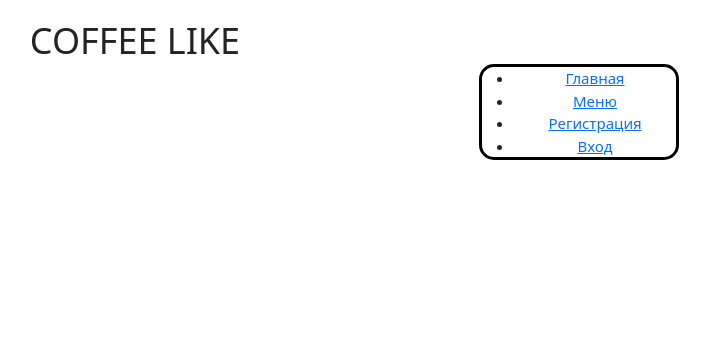
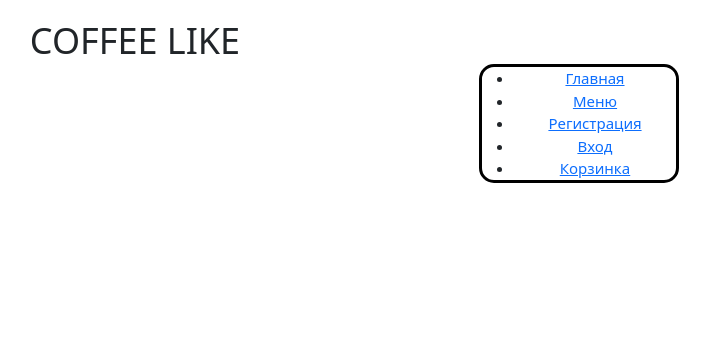
Before and after one commit to LilFreezyV/Web_project, a Flask app: page / in a window 1280 px wide. Shown: the top 342 px of the page, without its empty margins (505-1215 px from the left). Run offline with Flask 3, Linux system fonts and the light colour scheme.

Commit message:
Добавил корзину

```diff
--- a/templates/base.html
+++ b/templates/base.html
@@ -17,6 +17,8 @@
         <li><a href="http://127.0.0.1:5000/menu">Меню</a></li>
         <li><a href="http://127.0.0.1:5000/register">Регистрация</a></li>
         <li><a href="http://127.0.0.1:5000/login">Вход</a></li>
+        <li><a href="http://127.0.0.1:5000/basket">Корзинка</a></li>
+
     </ul>
 </header>
 <main role="main" class="container">
```
